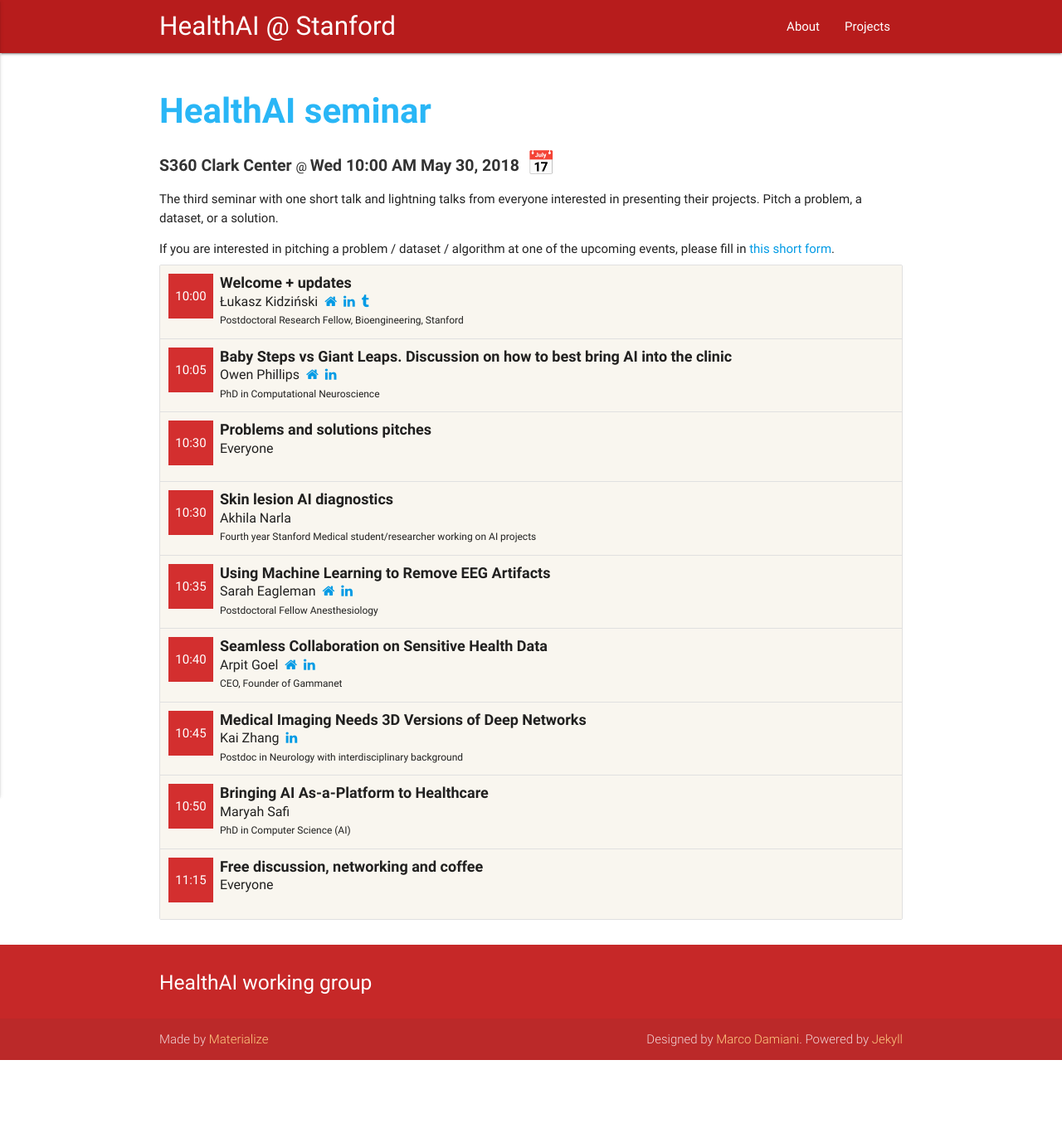
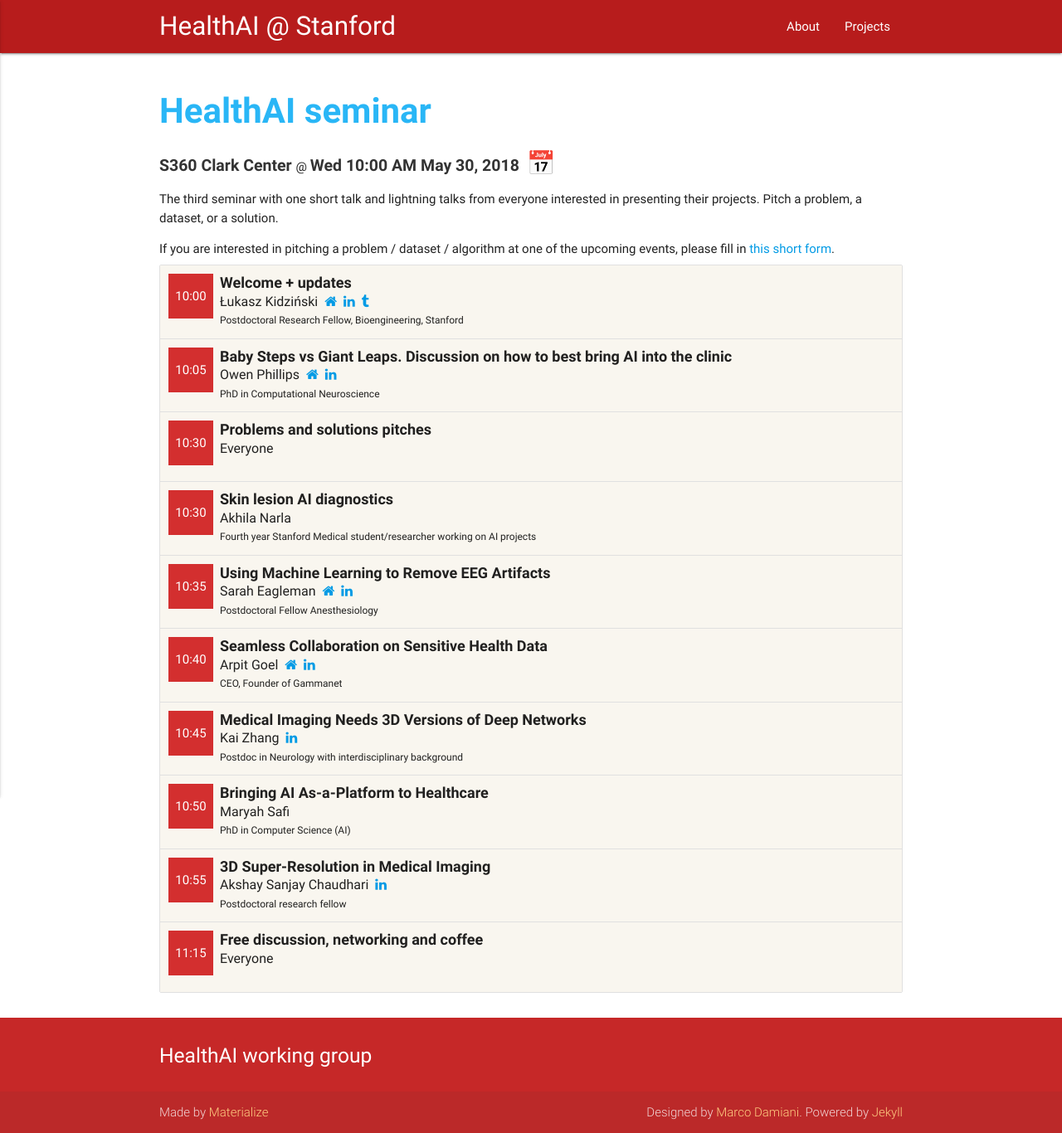
Before and after one commit to health-ai/health-ai.github.io, a Jekyll site: the page built from _events/2018-05-30-problems-and-solutoins.md, in a window 1280 px wide. Shown: the whole page at 83% size. Built offline with Jekyll 4.4.1, drawn with Linux system fonts in a browser that asks for light colours; before the commit the page ends 1278 px from its top, so only the background shows below that.

Commit message:
Update 2018-05-30-problems-and-solutoins.md

```diff
--- a/_events/2018-05-30-problems-and-solutoins.md
+++ b/_events/2018-05-30-problems-and-solutoins.md
@@ -47,6 +47,11 @@ talks:
     speaker: Maryah Safi
     affiliation: PhD in Computer Science (AI)
     time: '10:50'
+  - title: 3D Super-Resolution in Medical Imaging
+    speaker: Akshay Sanjay Chaudhari
+    affiliation: Postdoctoral research fellow
+    linkedin: https://www.linkedin.com/in/akshaychaudhari
+    time: '10:55'
   - title: Free discussion, networking and coffee
     speaker: Everyone
     time: '11:15'
```
